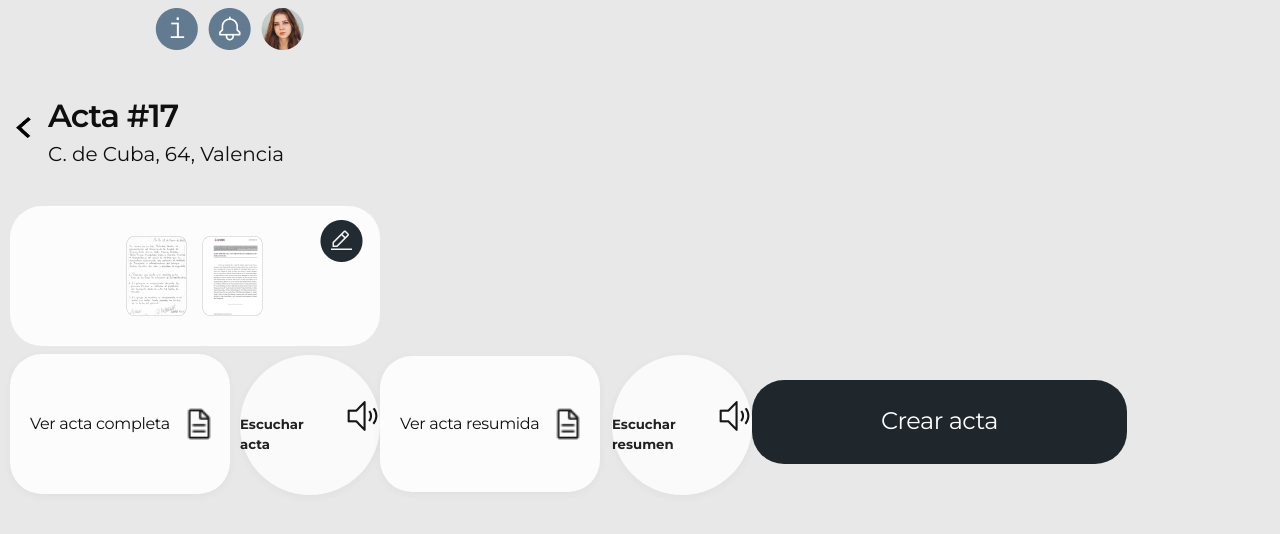
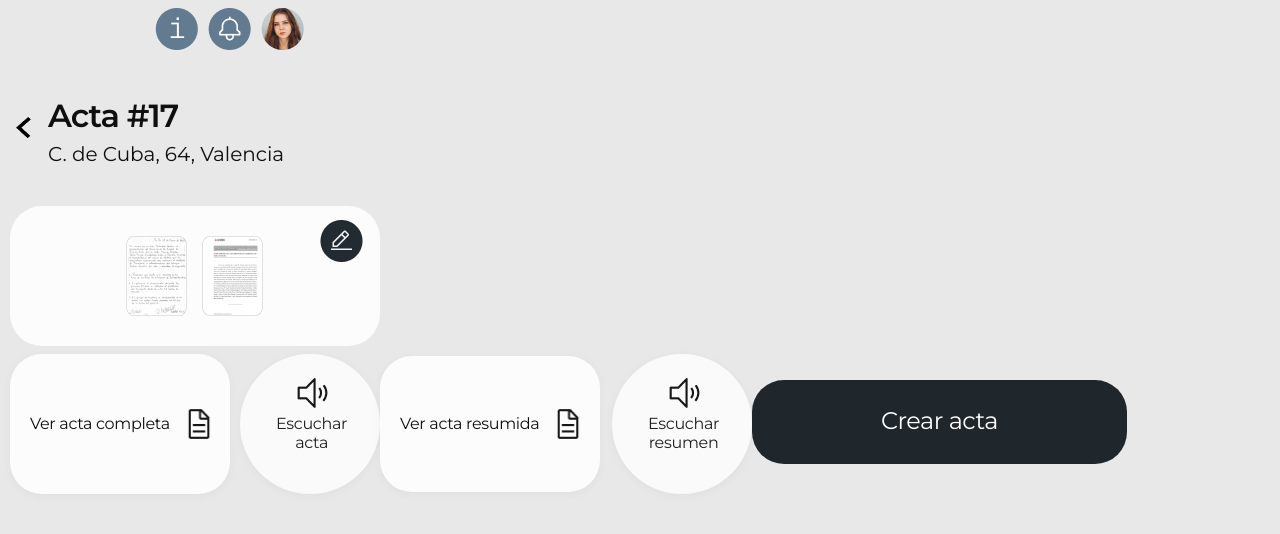
Before and after one commit to VeroPolegre/Fincas_Front, a React (Vite) app: page /certificate-details in a window 1280 px wide. Shown: the top 534 px of the page. Built offline with nearby package versions, Linux system fonts and the light colour scheme; no server answers.

Commit message:
resume axios functional, printed succesfull

```diff
--- a/src/features/certificates/certificatesService.js
+++ b/src/features/certificates/certificatesService.js
@@ -17,16 +17,16 @@ const uploadFile = async (formData) => {
 
 const getResume = async (data) => {
   try {
-    const res = await axios.get(`${API_URL}/resumen` + data);
-    return res.resumen;
+    const res = await axios.get(`${API_URL}/resumen`, data, {});
+    return res;
   } catch (error) {
     throw error;
   }
 };
 
-const getAudio = async (base64) => {
+const getAudio = async (data) => {
   try {
-    const res = await axios.get(`${API_URL}/audio` + data);
+    const res = await axios.get(`${API_URL}/audio`, data, {});
     return res;
   } catch (error) {
     throw error;
--- a/src/features/certificates/certificatesSlice.js
+++ b/src/features/certificates/certificatesSlice.js
@@ -5,11 +5,10 @@ const initialState = {
   uploading: false,
   uploadError: null,
   uploadResult: null,
-  // loading: false,
-  // imageUrl: "",
-  // isError: false,
-  // isSuccess: false,
-  // message: "",
+  resumeText: null,
+  isError: false,
+  isSuccess: false,
+  message: "",
 };
 
 export const certificatesSlice = createSlice({
@@ -32,16 +31,19 @@ export const certificatesSlice = createSlice({
       .addCase(uploadFile.fulfilled, (state, action) => {
         state.uploading = false;
         state.uploadResult = action.payload;
-        // state.isSuccess = true;
-        // state.message = action.payload.message;
-        // state.imageUrl = action.payload.imageUrl;
+        state.isSuccess = true;
+        state.message = action.payload.message;
       })
       .addCase(uploadFile.rejected, (state, action) => {
         state.uploading = false;
         state.uploadError = action.error.message;
-        // state.isError = true;
-        // state.message = action.payload;
-      });
+        state.isError = true;
+        state.message = action.payload;
+      })
+      .addCase(getResume.fulfilled, (state, action) => {
+        state.resumeText = action.payload.data;
+      })
+      .addCase(getResume.rejected, (state, action) => {});
   },
 });
 
@@ -63,6 +65,22 @@ export const uploadFile = createAsyncThunk(
   }
 );
 
+export const getResume = createAsyncThunk(
+  "certificates/getResume",
+  async (data, thunkAPI) => {
+    try {
+      const res = await certificatesService.getResume(data);
+      return res;
+    } catch (error) {
+      console.error(error);
+      return thunkAPI.rejectWithValue({
+        errorMessage: error.message,
+        status: error.status,
+      });
+    }
+  }
+);
+
 export const selectCertificate = (state) => state.certificates;
 
 export default certificatesSlice.reducer;
--- a/src/pages/CertificateDetails/CertificateDetails.jsx
+++ b/src/pages/CertificateDetails/CertificateDetails.jsx
@@ -1,4 +1,6 @@
-import React from "react";
+import React, { useEffect, useState } from "react";
+import { useDispatch, useSelector } from "react-redux";
+import { getResume } from "../../features/certificates/certificatesSlice";
 import Header from "../../components/Header/Header";
 import atrasIcono from "../../assets/atrasIcono.png";
 import iconoArchivo from "../../assets/iconoArchivo.png";
@@ -6,11 +8,15 @@ import iconoAltavoz from "../../assets/iconoAltavoz.png";
 import iconoEdit from "../../assets/iconoEdit.png";
 import "./CertificateDetails.scss";
 import { useNavigate } from "react-router-dom";
-
-// import { Button, Modal } from "antd";
+import { Modal } from "antd";
+import certificatesService from "../../features/certificates/certificatesService";
 
 const CertificateDetails = () => {
+  const dispatch = useDispatch();
   const navigate = useNavigate();
+  const { resumeText } = useSelector((state) => state.certificates);
+  const [isModalOpen, setIsModalOpen] = useState(false);
+  // const [resumeText, setResumeText] = useState("");
   const handleAtrasIconoClick = () => {
     navigate("/create-certificate");
   };
@@ -18,16 +24,29 @@ const CertificateDetails = () => {
   const handleContinuarClick = () => {
     navigate("/incident-tracking");
   };
-  // const [isModalOpen, setIsModalOpen] = useState(false);
-  // const showModal = () => {
-  //   setIsModalOpen(true);
+
+  useEffect(() => {
+    dispatch(getResume());
+  }, [dispatch]);
+  const showModal = () => {
+    setIsModalOpen(true);
+  };
+  // const showModal = async () => {
+  //   try {
+  //     const res = await certificatesService.getResume();
+  //     setResumeText(res.resumen);
+  //     setIsModalOpen(true);
+  //   } catch (error) {
+  //     console.error("Error fetching data from the API", error);
+  //   }
   // };
-  // const handleOk = () => {
-  //   setIsModalOpen(false);
-  // };
-  // const handleCancel = () => {
-  //   setIsModalOpen(false);
-  // };
+  const handleOk = () => {
+    setIsModalOpen(false);
+  };
+  const handleCancel = () => {
+    setIsModalOpen(false);
+  };
+
   return (
     <div>
       <Header />
@@ -54,11 +73,14 @@ const CertificateDetails = () => {
       </div>
       <div className="listen-certificate-button">
         <div className="icon-container">
-          <h5 className="listen-certificate-title">Escuchar acta</h5>
+          <h5 className="listen-certificate-title">
+            Escuchar <br />
+            acta
+          </h5>
           <img src={iconoAltavoz} alt="iconoAltavoz" className="iconoAltavoz" />
         </div>
       </div>
-      <div className="resume-button">
+      <div className="resume-button" onClick={showModal}>
         <div className="icon-container">
           <h5 className="resume-title">Ver acta resumida</h5>
           <img src={iconoArchivo} alt="iconoArchivo" className="iconoArchivo" />
@@ -66,7 +88,10 @@ const CertificateDetails = () => {
       </div>
       <div className="listen-resume-button">
         <div className="icon-container">
-          <h5 className="listen-resume-title">Escuchar resumen</h5>
+          <h5 className="listen-resume-title">
+            Escuchar <br />
+            resumen
+          </h5>
           <img src={iconoAltavoz} alt="iconoAltavoz" className="iconoAltavoz" />
         </div>
       </div>
@@ -75,24 +100,18 @@ const CertificateDetails = () => {
           Crear acta
         </span>
       </div>
-
-      {/*
-      <Button type="secundary" onClick={showModal}>
-        Open Modal
-      </Button>
       <Modal
         title="Resumen de acta"
         open={isModalOpen}
         onOk={handleOk}
         onCancel={handleCancel}
         okButtonProps={{ style: { backgroundColor: "#627b90" } }}
+        style={{ top: "200px" }}
       >
-        <p>
-          Aprobación de las cuentas del ejercicio anterior y del presupuesto
-          para el presente año. Propuesta de instalación of un ascensor in el
-          edificio. Ruegos y preguntas. Se abre la sesión a las 19:15 horas.
+        <p style={{ textAlign: "justify", marginBottom: "20px" }}>
+          {resumeText?.resumen}
         </p>
-      </Modal> */}
+      </Modal>
     </div>
   );
 };
--- a/src/pages/CertificateDetails/CertificateDetails.scss
+++ b/src/pages/CertificateDetails/CertificateDetails.scss
@@ -79,6 +79,19 @@
     height: 34px;
   }
 }
+.listen-certificate-title {
+  margin-top: 60px;
+  margin-bottom: -20px;
+  margin-right: -64px;
+  padding-bottom: 0px;
+  margin-left: 36px;
+  text-align: center;
+  font-size: 16px;
+  font-style: normal;
+  font-weight: 400;
+  line-height: 120%;
+  letter-spacing: -0.32px;
+}
 .listen-certificate-button {
   display: inline-flex;
   margin-top: 16px;
@@ -93,9 +106,6 @@
 
   /* Sombra card */
   box-shadow: 0px 2px 8px 0px rgba(71, 84, 103, 0.05);
-  .listen-certificate-title {
-    margin-top: 60px;
-  }
 }
 .resume-button {
   display: inline-flex;
@@ -111,10 +121,13 @@
 
   /* Sombra card */
   box-shadow: 0px 2px 8px 0px rgba(71, 84, 103, 0.05);
+  .iconoArchivo {
+    width: 34px;
+    height: 34px;
+  }
   .resume-title {
     color: var(--Colors-Neutros-Black-Normal, #0f0f0f);
     text-align: center;
-
     font-family: Montserrat;
     font-size: 16px;
     font-style: normal;
@@ -123,15 +136,10 @@
     letter-spacing: -0.32px;
     margin-left: 20px;
   }
-  .iconoArchivo {
-    width: 34px;
-    height: 34px;
-  }
 }
 
 .listen-resume-button {
   display: inline-flex;
-
   margin-left: 12px;
   width: 140px;
   height: 140px;
@@ -145,6 +153,16 @@
   box-shadow: 0px 2px 8px 0px rgba(71, 84, 103, 0.05);
   .listen-resume-title {
     margin-top: 60px;
+    margin-bottom: -20px;
+    margin-right: -64px;
+    padding-bottom: 0px;
+    margin-left: 36px;
+    text-align: center;
+    font-size: 16px;
+    font-style: normal;
+    font-weight: 400;
+    line-height: 120%;
+    letter-spacing: -0.32px;
   }
 }
 
```
Also changed, not shown: src/assets/iconoArchivo.png.
